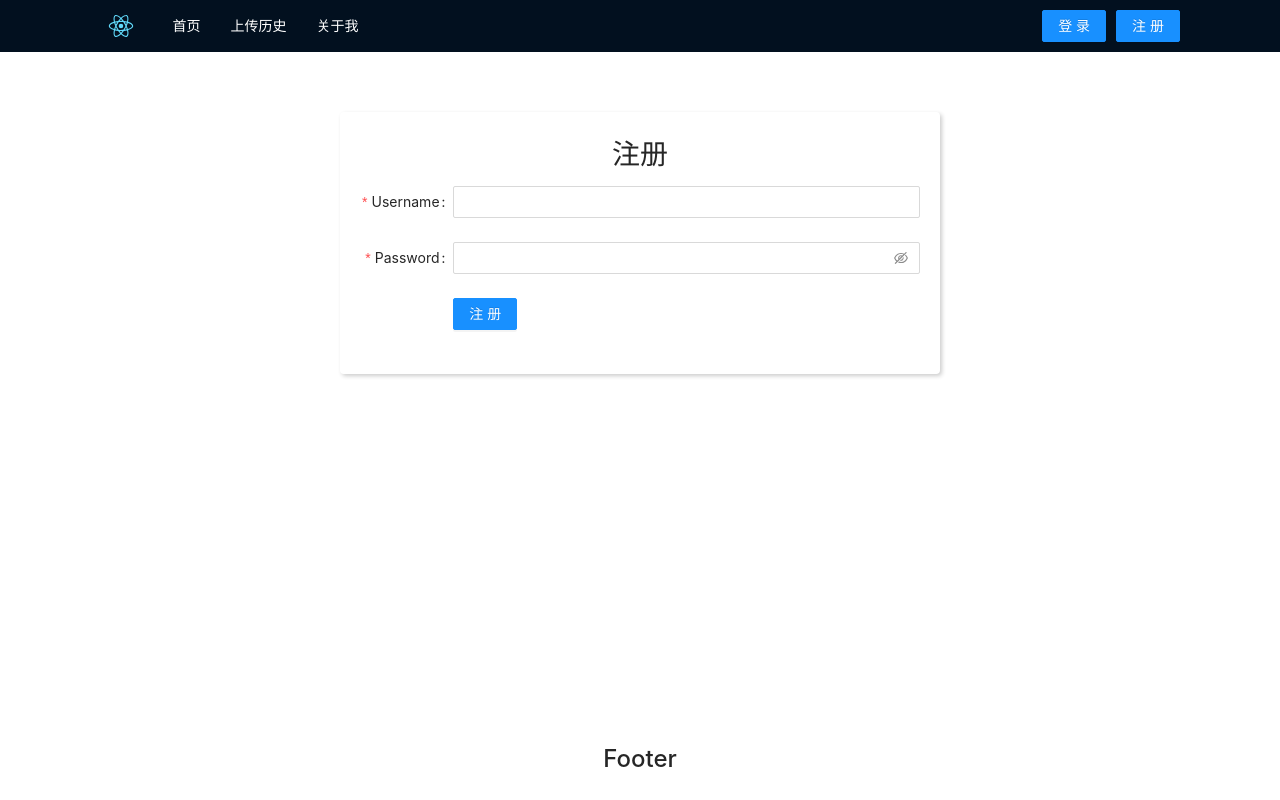
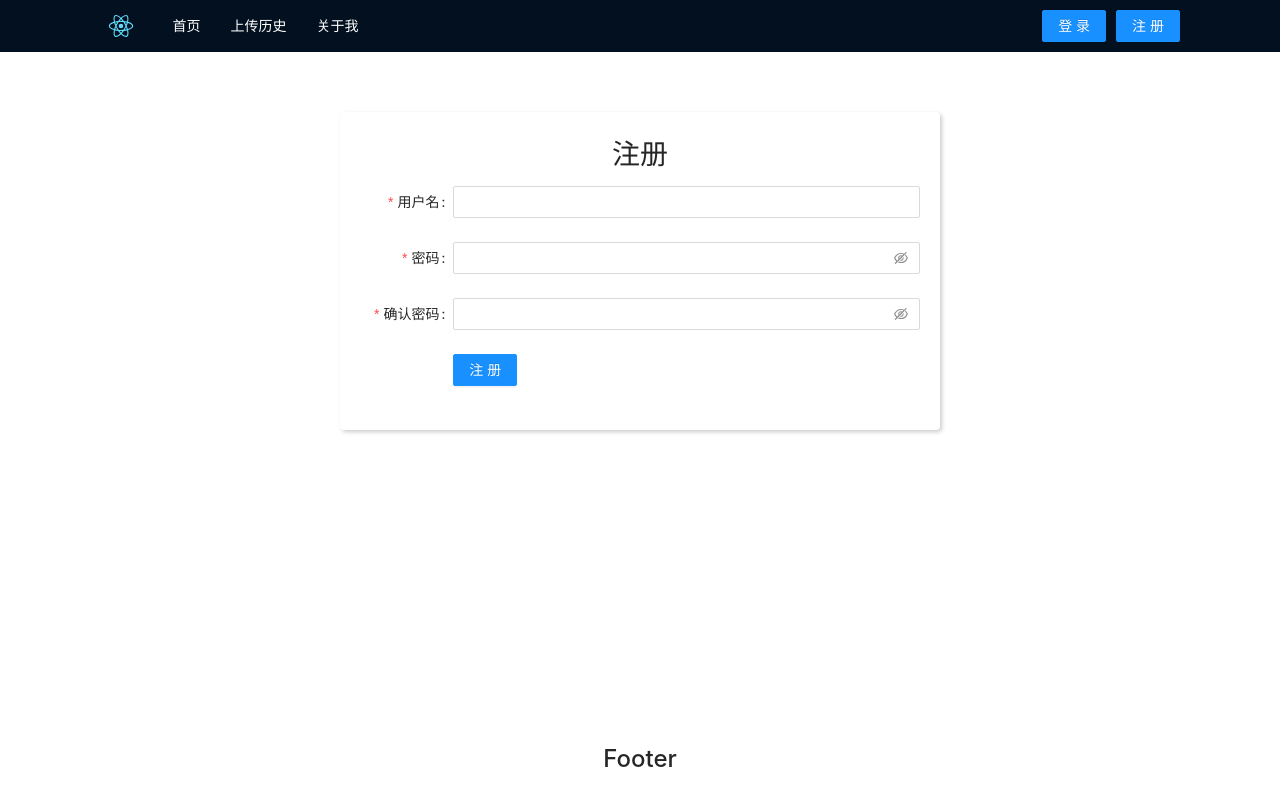
Before and after one commit to Layouwen/picture-bed-react, a React app: page /Login in a window 1280 px wide. Built offline with nearby package versions, Linux system fonts and the light colour scheme.

Commit message:
添加确认密码

```diff
--- a/src/pages/Login.js
+++ b/src/pages/Login.js
@@ -43,7 +43,7 @@ const Component = () => {
         onFinishFailed={onFinishFailed}
       >
         <Form.Item
-          label="Username"
+          label="用户名"
           name="username"
           rules={[{required: true, message: "请输入账号!"}]}
         >
@@ -51,8 +51,16 @@ const Component = () => {
         </Form.Item>
 
         <Form.Item
-          label="Password"
+          label="密码"
           name="password"
+          rules={[{required: true, message: "请输入密码！"}]}
+        >
+          <Input.Password/>
+        </Form.Item>
+
+        <Form.Item
+          label="确认密码"
+          name="confirmPassword"
           rules={[{required: true, message: "请输入密码！"}]}
         >
           <Input.Password/>
```
